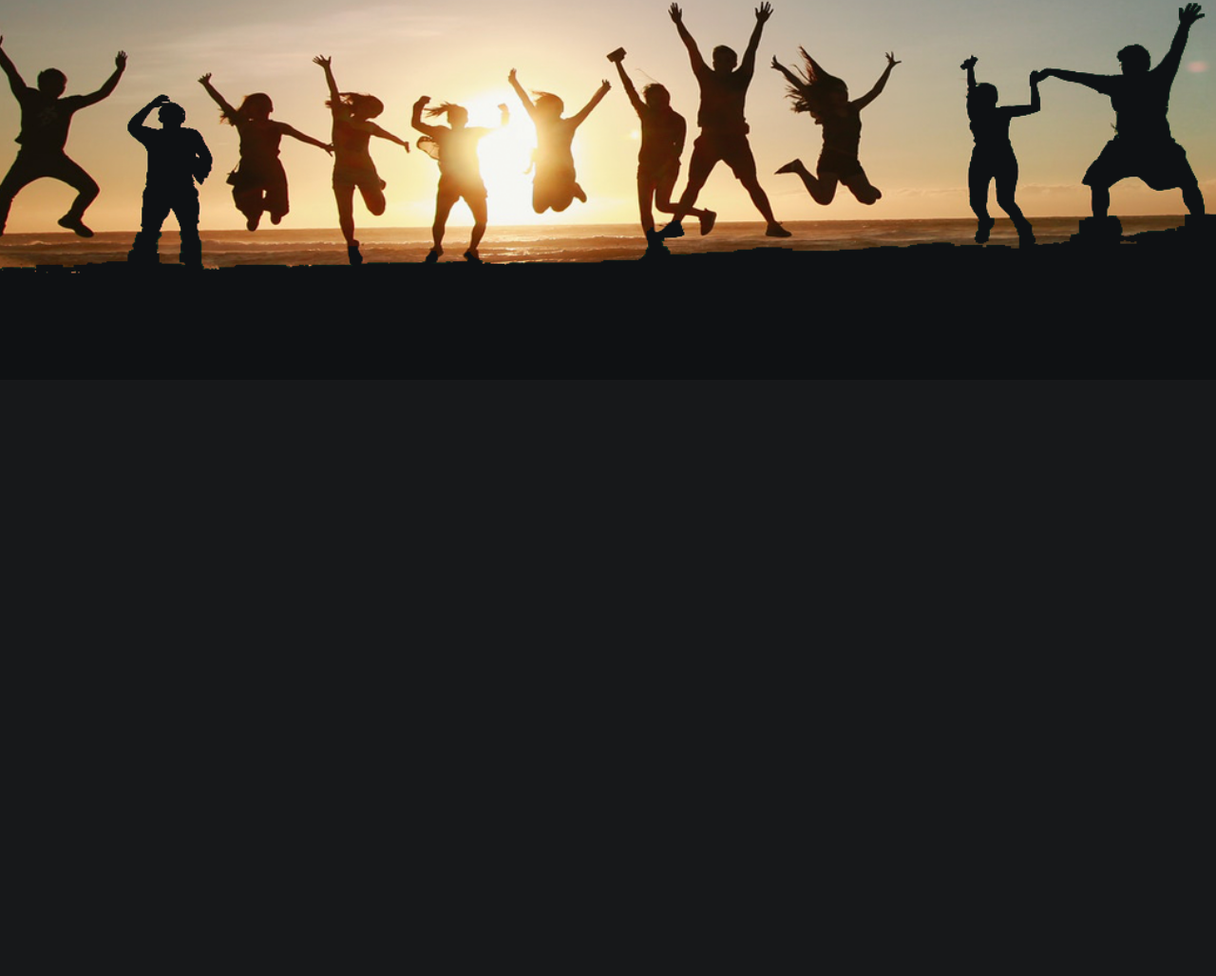
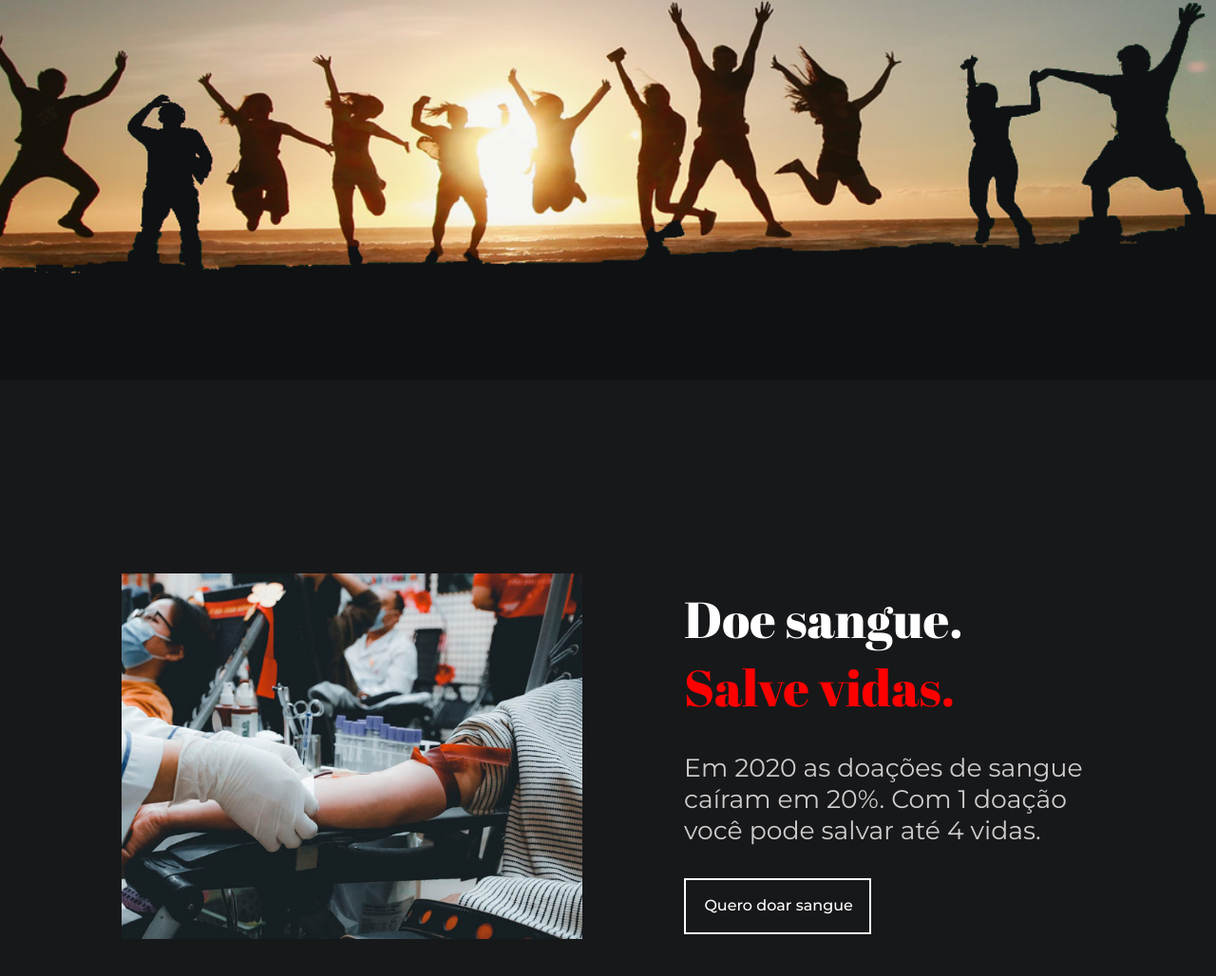
Before and after one commit to gabriel-ataidev/voce-muda-project, a plain HTML site: page index.html in a window 1280 px wide. Shown: the part 400-1428 px from the top of the page at 95% size. Before the commit the page ends 800 px from the top, so only its background shows below. Drawn offline with nearby package versions, Linux system fonts and the light colour scheme; a script that the page names is missing; files whose address does not match are found by name.

Commit message:
setting up cards basic html

```diff
--- a/index.html
+++ b/index.html
@@ -20,6 +20,33 @@
           podemos? O ato de fazer o bem, também te faz bem e a mudança sempre
           deve começar por VOCÊ.
         </h1>
+      </div>
+    </div>
+    <div id="cards">
+      <div class="blood slide">
+        <div class="img-container">
+          <img src="./assets/blood-donation.jpg" />
+          <div class="reveal-img"></div>
+        </div>
+        <div class="desc-container">
+          <div class="title">
+            <h1>
+              Doe sangue. <span class="blood-donation-span">Salve vidas.</span>
+            </h1>
+            <div class="title-swipe t-swipe1"></div>
+          </div>
+          <p>
+            Em 2020 as doações de sangue caíram em 20%. Com 1 doação você pode
+            salvar até 4 vidas.
+          </p>
+          <a
+            class="explore"
+            href="http://www.prosangue.sp.gov.br/artigos/requisitos_basicos_para_doacao.html"
+            target="_blank"
+            >Quero doar sangue</a
+          >
+          <div class="reveal-text"></div>
+        </div>
       </div>
     </div>
 
```
